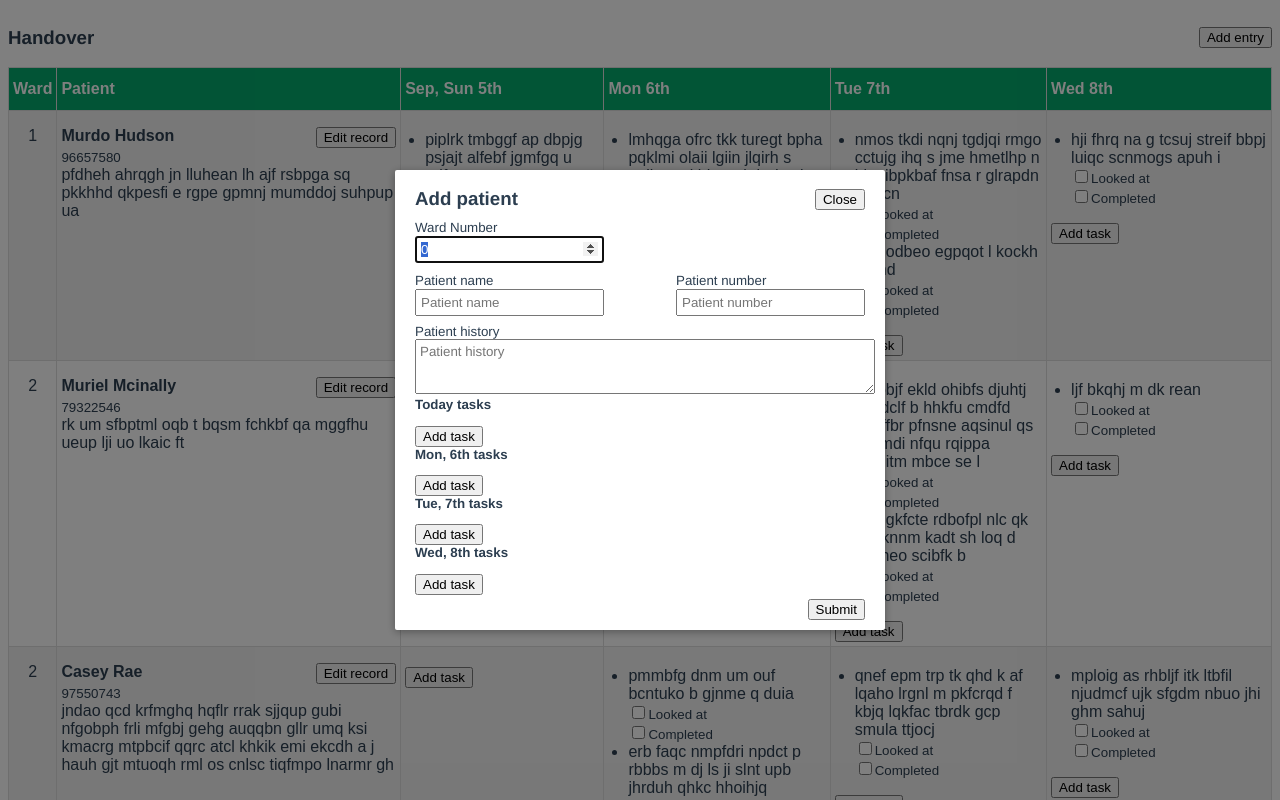
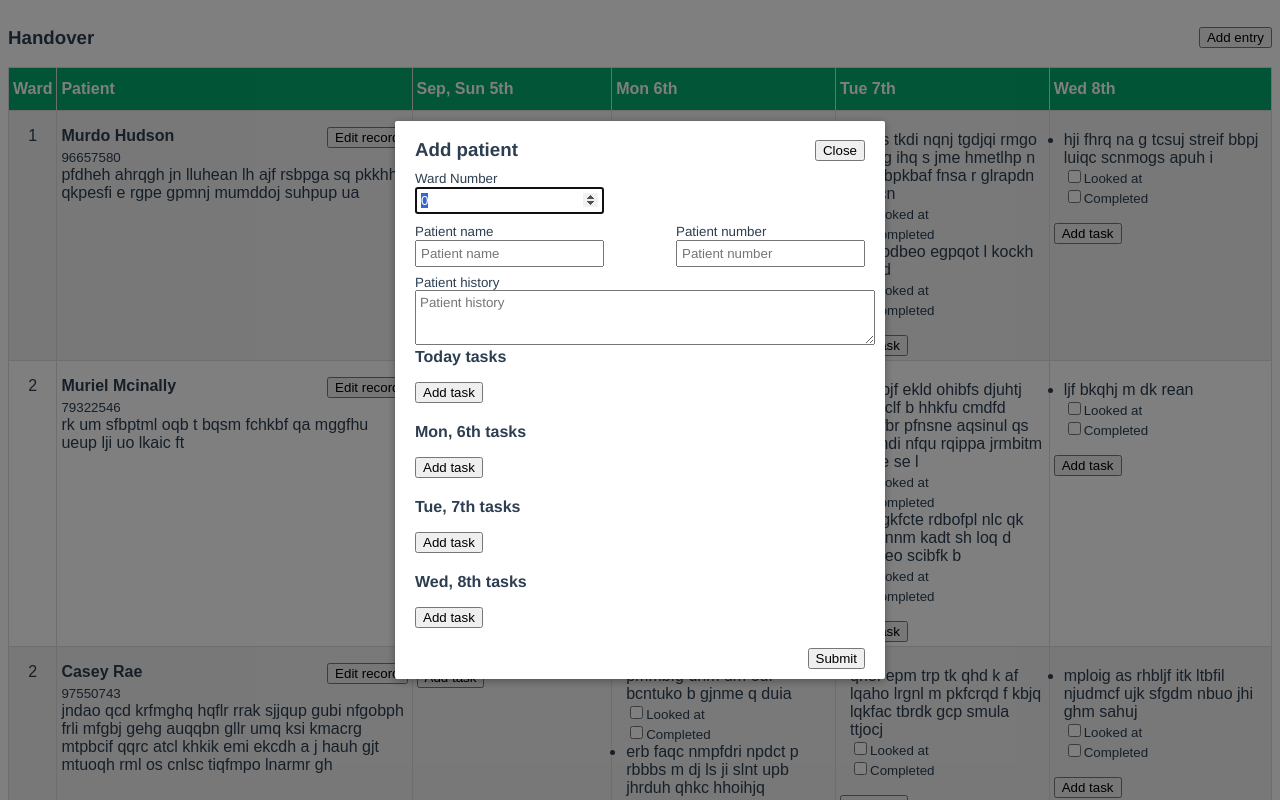
Before and after one commit to liamsain/handover-front-end, a Vue app: page / in a window 1280 px wide. Both pictures are taken after a click on the button "Add entry". Shown: the top 800 px of the page. Built offline with nearby package versions, Linux system fonts and the light colour scheme.

Commit message:
input now doesn't move whole table

```diff
--- a/src/App.vue
+++ b/src/App.vue
@@ -32,6 +32,6 @@ p {
   margin: 0;
 }
 ul {
-  padding-inline-start: 20px;
+  padding-inline-start: 10px;
 }
 </style>
--- a/src/components/AddPatientModal.vue
+++ b/src/components/AddPatientModal.vue
@@ -52,13 +52,13 @@
             />
           </label>
         </div>
-        <div class="add-entry-modal__text-area">
+        <div class="add-entry-modal__todo-list">
           <label for="add-entry__today-notes"
             ><strong> Today tasks</strong><br />
           </label>
           <TodoList v-model="todayTodos" :date="new Date()" />
         </div>
-        <div class="add-entry-modal__text-area">
+        <div class="add-entry-modal__todo-list">
           <label for="add-entry__tomorrow-notes">
             <strong
               >{{ format(addDays(new Date(), 1), "EEE, do") }} tasks</strong
@@ -67,7 +67,7 @@
 
           <TodoList v-model="tomorrowTodos" :date="addDays(new Date(), 1)" />
         </div>
-        <div class="add-entry-modal__text-area">
+        <div class="add-entry-modal__todo-list">
           <label for="add-entry__day-after-tomorrow-notes">
             <strong
               >{{ format(addDays(new Date(), 2), "EEE, do") }} tasks</strong
@@ -79,7 +79,7 @@
           />
         </div>
 
-        <div class="add-entry-modal__text-area">
+        <div class="add-entry-modal__todo-list">
           <label for="add-entry__three-days-from-now-notes">
             <strong
               >{{ format(addDays(new Date(), 3), "EEE, do") }} tasks</strong
@@ -183,4 +183,7 @@ textarea {
   width: 100%;
   padding: 4px;
 }
+.add-entry-modal__todo-list {
+  margin-bottom: 20px;
+}
 </style>
--- a/src/components/TodoList.vue
+++ b/src/components/TodoList.vue
@@ -31,6 +31,7 @@
         v-model="newTodoText"
         placeholder="Task"
         ref="newTodoField"
+        style="width: 90%"
         @keyup.enter="onSaveNewTodo"
       />
       <div style="margin-top: 4px">
```
Also changed, not shown: 1 other file (tests, documents, lock files or other folders).
